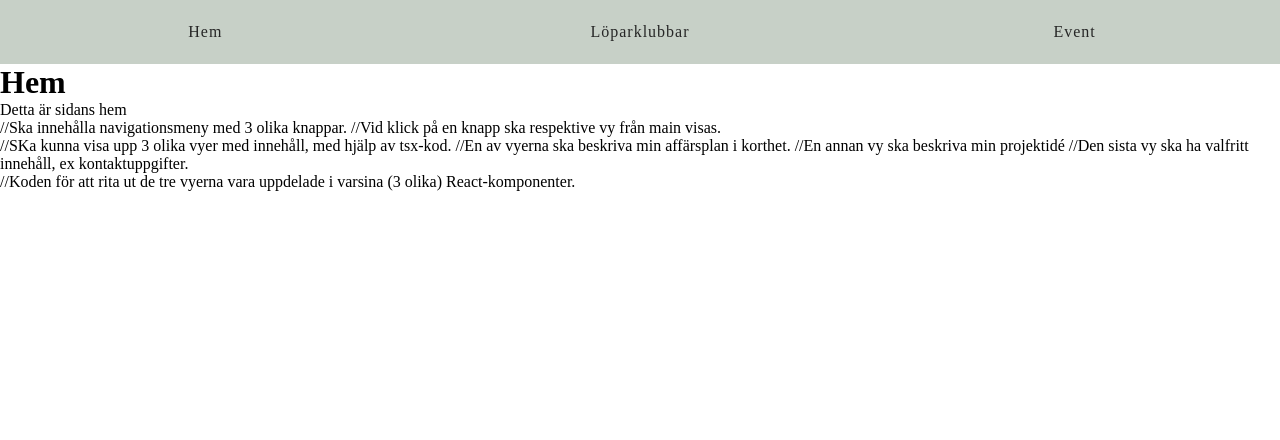
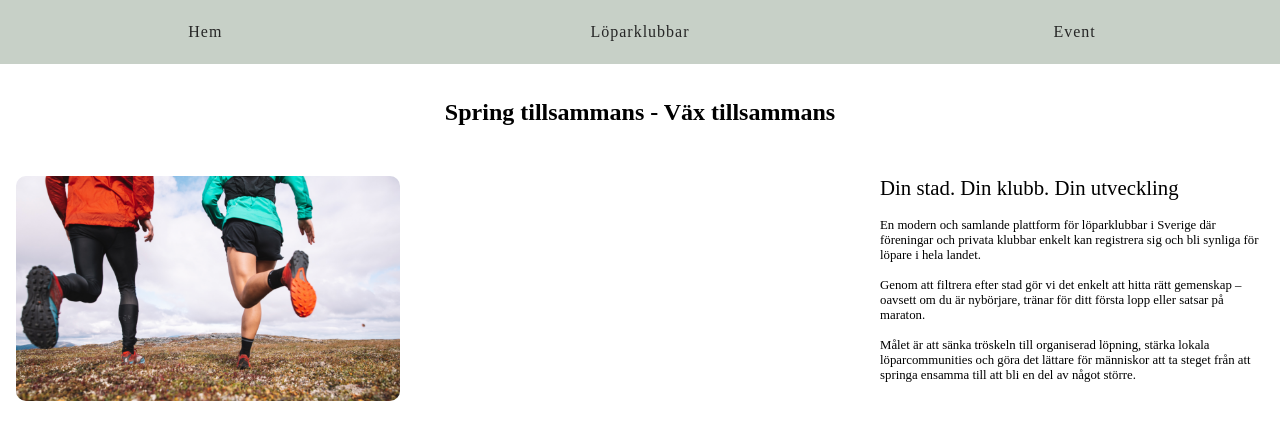
Before and after one commit to Pallicen/Loparklubbar, a React (Vite) app in the folder frontend/: page / in a window 1280 px wide. Shown: the top 440 px of the page. Built offline with nearby package versions, Linux system fonts and the light colour scheme.

Commit message:
Lagt till design på 'Hem'

```diff
--- a/frontend/index.html
+++ b/frontend/index.html
@@ -11,14 +11,16 @@
     <script type="module" src="/src/main.tsx"></script>
 
     <header></header>
-    //Ska innehålla navigationsmeny med 3 olika knappar.
-    //Vid klick på en knapp ska respektive vy från main visas.
+    <!--
+    Ska innehålla navigationsmeny med 3 olika knappar.
+    Vid klick på en knapp ska respektive vy från main visas. -->
 
     <main></main>
-    //SKa kunna visa upp 3 olika vyer med innehåll, med hjälp av tsx-kod.
-    //En av vyerna ska beskriva min affärsplan i korthet.
-    //En annan vy ska beskriva min projektidé
-    //Den sista vy ska ha valfritt innehåll, ex kontaktuppgifter.
+    <!--
+    SKa kunna visa upp 3 olika vyer med innehåll, med hjälp av tsx-kod.
+    En av vyerna ska beskriva min affärsplan i korthet.
+    En annan vy ska beskriva min projektidé
+    Den sista vy ska ha valfritt innehåll, ex kontaktuppgifter. -->
 
     <header></header>
     <main></main>
@@ -27,5 +29,6 @@
   </body>
 </html>
 
-//Koden för att rita ut de tre vyerna vara uppdelade i varsina (3 olika)
- React-komponenter.
+<!--
+Koden för att rita ut de tre vyerna vara uppdelade i varsina (3 olika)
+React-komponenter. -->
--- a/frontend/src/App.css
+++ b/frontend/src/App.css
@@ -1,6 +1,11 @@
 * {
   margin: 0%;
   padding: 0%;
+}
+
+.main {
+  margin-left: 1rem;
+  margin-right: 1rem;
 }
 
 
@@ -54,3 +59,66 @@
 .btnLinkHome:hover:after, .btnLinkRunclub:hover:after, .btnLinkEvent:hover:after {
   transform: scaleX(1);
 }
+
+
+
+/* MENY / HEM */
+
+.meny-header {
+  display: flex;
+  height: 6rem;
+  justify-content: center;
+  align-items: center;
+  margin-bottom: 1rem;
+}
+
+.meny-home-page {
+  display: flex;
+  align-items: flex-start;
+  justify-content: space-between;
+  gap: 2rem;
+  height: 30rem;
+  flex-wrap: nowrap;
+}
+
+.menyPageImg {
+  width: 100%;
+  min-width: 18rem;
+  max-width: 24rem;
+  border-radius: 10px;
+}
+
+.p-header-meny-home {
+  font-size: 1.3rem;
+  width: 100%;
+  max-width: 25rem;
+}
+
+.p-text-meny-home {
+  font-size: 0.8rem;
+  width: 100%;
+  max-width: 25rem;
+}
+
+.meny-home-img, .meny-home-text {
+  flex: 1 1 0;
+}
+
+.meny-home-text {
+  min-width: 18rem;
+  max-width: 24rem;
+}
+
+@media (max-width: 650px) {
+  .meny-home-page {
+    flex-direction: column;
+  }
+
+  .many-home-img {
+    justify-content: center;
+  }
+
+  .meny-home-text {
+    text-align: left;
+  }
+}
--- a/frontend/src/components/Pages/Events.tsx
+++ b/frontend/src/components/Pages/Events.tsx
@@ -2,7 +2,7 @@
 
 const Events = () => {
   return (
-    <div>
+    <div className="main">
       <h1>Våra Event</h1>
     </div>
 )};
--- a/frontend/src/components/Pages/Home.tsx
+++ b/frontend/src/components/Pages/Home.tsx
@@ -1,8 +1,27 @@
+import image from "/src/assets/menyPage.png";
+
 const Home = () => {
   return (
-  <div>
-      <h1>Hem</h1>
-      <p>Detta är sidans hem</p>
+  <div className="main">
+
+      <div className="meny-header">
+          <h2>Spring tillsammans - Väx tillsammans</h2>
+      </div>
+
+      <div className="meny-home-page">
+          <div className="many-home-img">
+              <img src={ image } alt="Meny Page" className="menyPageImg"></img>
+          </div>
+
+          <div className="meny-home-text">
+              <p className="p-header-meny-home">Din stad. Din klubb. Din utveckling</p> <br></br>
+              <p className="p-text-meny-home">
+              En modern och samlande plattform för löparklubbar i Sverige där föreningar och privata klubbar enkelt kan registrera sig och bli synliga för löpare i hela landet. <br></br> <br></br>
+              Genom att filtrera efter stad gör vi det enkelt att hitta rätt gemenskap – oavsett om du är nybörjare, tränar för ditt första lopp eller satsar på maraton. <br></br> <br></br>
+              Målet är att sänka tröskeln till organiserad löpning, stärka lokala löparcommunities och göra det lättare för människor att ta steget från att springa ensamma till att bli en del av något större.</p>
+          </div>
+      </div>
+
   </div>
 );};
 
--- a/frontend/src/components/Pages/Runclubs.tsx
+++ b/frontend/src/components/Pages/Runclubs.tsx
@@ -2,7 +2,7 @@
 
 const Runclubs = () => {
   return (
-    <div>
+    <div className="main">
         <h1>Sprinklubbar</h1>
     </div>
   )
```
